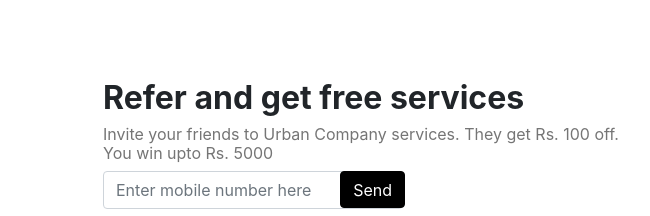
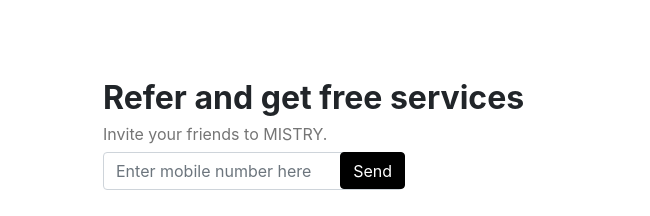
Before and after one commit to AbhishekDalal01/MISTRY-FrontEnd, a plain HTML site: page githubhosting/index.html in a window 1280 px wide. Shown: the part 4060-4276 px from the top of the page, 0-650 px from the left. Drawn offline with nearby package versions, Linux system fonts and the light colour scheme.

Commit message:
Update index.html

```diff
--- a/githubhosting/index.html
+++ b/githubhosting/index.html
@@ -268,8 +268,7 @@
                         <h2 class="text-left font-weight-bolder mt-md-5">Refer and get free services </h2>
                     </div>
                     <div class="row justify-content-start">
-                        <h6 class="text-left light-text font-weight-normal">Invite your friends to Urban Company
-                            services. They get Rs. 100 off. You win upto Rs. 5000
+                        <h6 class="text-left light-text font-weight-normal">Invite your friends to MISTRY.
                         </h6>
                     </div>
                     <div class="row justify-content-start">
```
